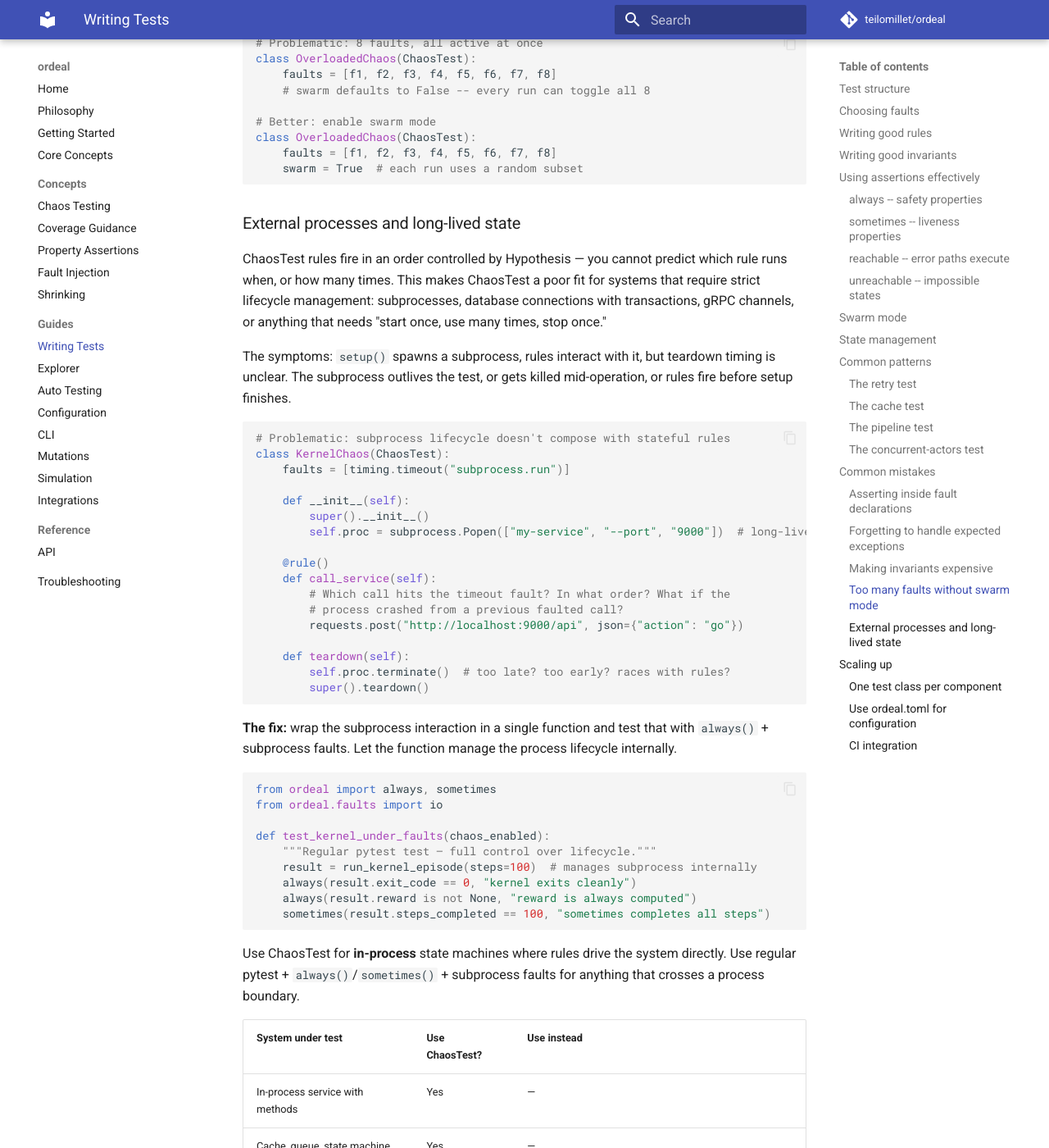
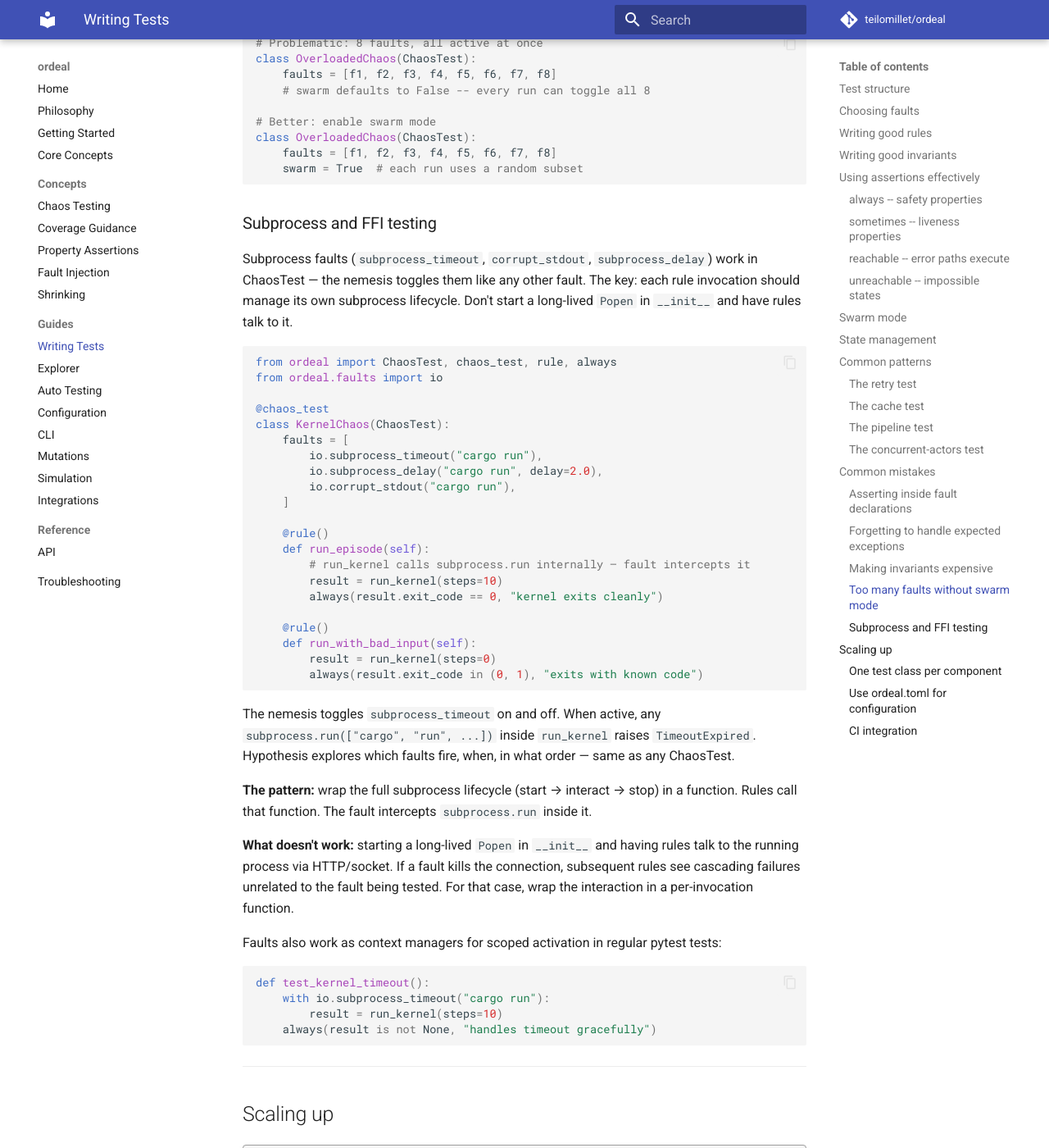
Before and after one commit to teilomillet/ordeal, an MkDocs documentation site: the page built from docs/guides/writing-tests.md, in a window 1280 px wide and 1400 px high, scrolled down 17172 px. Shown: the whole window at 82% size. Built offline with MkDocs 1.6.1 and Material for MkDocs 9.7.7, drawn with Linux system fonts in a browser that asks for light colours; comment, search, counter and statistics services are not loaded; some of the changed text lies outside the part shown.

Commit message:
feat: faults as context managers + ChaosTest works with subprocesses
Add __enter__/__exit__ to Fault base class so all faults work as
context managers: `with subprocess_timeout("cargo run"): ...`

Reframe subprocess guidance: ChaosTest + subprocess faults works
when each rule manages its own subprocess lifecycle (calls
subprocess.run per invocation). The nemesis toggles them like
any fault. Only long-lived Popen in __init__ is problematic.

Replaces "don't use ChaosTest for subprocesses" with "here's
the pattern that works."

Co-Authored-By: Claude Opus 4.6 (1M context) <noreply@anthropic.com>

````diff
--- a/docs/guides/writing-tests.md
+++ b/docs/guides/writing-tests.md
@@ -758,55 +758,48 @@ class OverloadedChaos(ChaosTest):
     swarm = True  # each run uses a random subset
 ```
 
-### External processes and long-lived state
+### Subprocess and FFI testing
 
-ChaosTest rules fire in an order controlled by Hypothesis — you cannot predict which rule runs when, or how many times. This makes ChaosTest a poor fit for systems that require strict lifecycle management: subprocesses, database connections with transactions, gRPC channels, or anything that needs "start once, use many times, stop once."
-
-The symptoms: `setup()` spawns a subprocess, rules interact with it, but teardown timing is unclear. The subprocess outlives the test, or gets killed mid-operation, or rules fire before setup finishes.
+Subprocess faults (`subprocess_timeout`, `corrupt_stdout`, `subprocess_delay`) work in ChaosTest — the nemesis toggles them like any other fault. The key: each rule invocation should manage its own subprocess lifecycle. Don't start a long-lived `Popen` in `__init__` and have rules talk to it.
 
 ```python
-# Problematic: subprocess lifecycle doesn't compose with stateful rules
+from ordeal import ChaosTest, chaos_test, rule, always
+from ordeal.faults import io
+
+@chaos_test
 class KernelChaos(ChaosTest):
-    faults = [timing.timeout("subprocess.run")]
-
-    def __init__(self):
-        super().__init__()
-        self.proc = subprocess.Popen(["my-service", "--port", "9000"])  # long-lived
+    faults = [
+        io.subprocess_timeout("cargo run"),
+        io.subprocess_delay("cargo run", delay=2.0),
+        io.corrupt_stdout("cargo run"),
+    ]
 
     @rule()
-    def call_service(self):
-        # Which call hits the timeout fault? In what order? What if the
-        # process crashed from a previous faulted call?
-        requests.post("http://localhost:9000/api", json={"action": "go"})
+    def run_episode(self):
+        # run_kernel calls subprocess.run internally — fault intercepts it
+        result = run_kernel(steps=10)
+        always(result.exit_code == 0, "kernel exits cleanly")
 
-    def teardown(self):
-        self.proc.terminate()  # too late? too early? races with rules?
-        super().teardown()
+    @rule()
+    def run_with_bad_input(self):
+        result = run_kernel(steps=0)
+        always(result.exit_code in (0, 1), "exits with known code")
 ```
 
-**The fix:** wrap the subprocess interaction in a single function and test that with `always()` + subprocess faults. Let the function manage the process lifecycle internally.
+The nemesis toggles `subprocess_timeout` on and off. When active, any `subprocess.run(["cargo", "run", ...])` inside `run_kernel` raises `TimeoutExpired`. Hypothesis explores which faults fire, when, in what order — same as any ChaosTest.
+
+**The pattern:** wrap the full subprocess lifecycle (start → interact → stop) in a function. Rules call that function. The fault intercepts `subprocess.run` inside it.
+
+**What doesn't work:** starting a long-lived `Popen` in `__init__` and having rules talk to the running process via HTTP/socket. If a fault kills the connection, subsequent rules see cascading failures unrelated to the fault being tested. For that case, wrap the interaction in a per-invocation function.
+
+Faults also work as context managers for scoped activation in regular pytest tests:
 
 ```python
-from ordeal import always, sometimes
-from ordeal.faults import io
-
-def test_kernel_under_faults(chaos_enabled):
-    """Regular pytest test — full control over lifecycle."""
-    result = run_kernel_episode(steps=100)  # manages subprocess internally
-    always(result.exit_code == 0, "kernel exits cleanly")
-    always(result.reward is not None, "reward is always computed")
-    sometimes(result.steps_completed == 100, "sometimes completes all steps")
+def test_kernel_timeout():
+    with io.subprocess_timeout("cargo run"):
+        result = run_kernel(steps=10)
+    always(result is not None, "handles timeout gracefully")
 ```
-
-Use ChaosTest for **in-process** state machines where rules drive the system directly. Use regular pytest + `always()`/`sometimes()` + subprocess faults for anything that crosses a process boundary.
-
-| System under test | Use ChaosTest? | Use instead |
-|---|---|---|
-| In-process service with methods | Yes | — |
-| Cache, queue, state machine | Yes | — |
-| Subprocess / FFI bridge | No | `always()` + `subprocess_timeout()` / `subprocess_delay()` |
-| Database with transactions | No | `always()` + `error_on_call("myapp.db.commit")` |
-| Long-lived server (gRPC, HTTP) | No | `always()` + `chaos_enabled` fixture |
 
 ---
 
````
Also changed, not shown: 3 other files.
